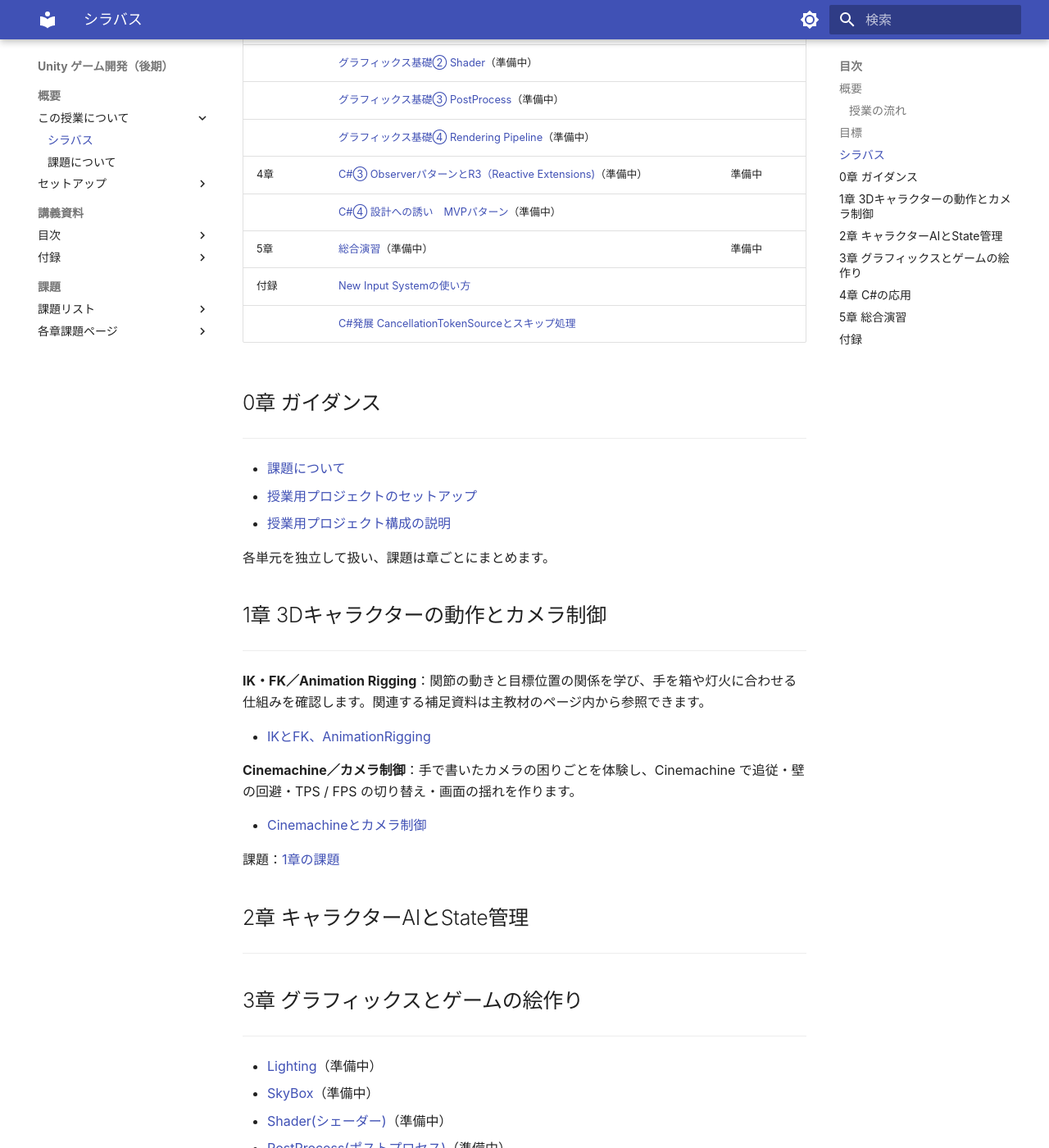
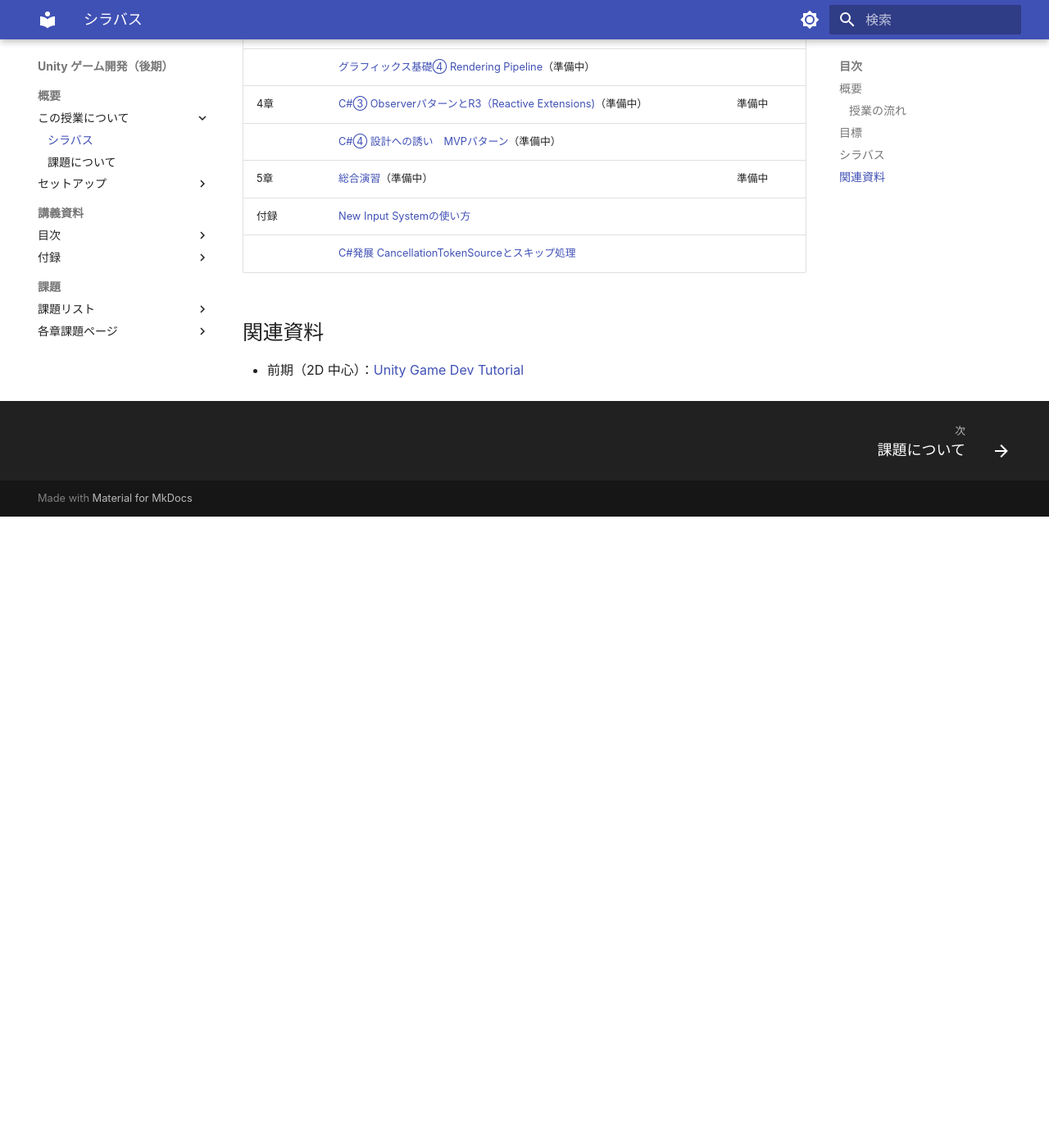
Before and after one commit to M-634/unity-game-dev-advance-docs.github.io, an MkDocs documentation site: the page built from docs/lessons/index.md, in a window 1280 px wide and 1400 px high, scrolled down 1415 px. Shown: the whole window at 82% size. Built offline with MkDocs 1.6.1 and Material for MkDocs 9.7.7, drawn with Linux system fonts in a browser that asks for light colours; a script that is not in the unit is left out; after the commit the page ends 2045 px from its top, so only the background shows below that; some of the changed text lies outside the part shown.

Commit message:
fix index.md

```diff
--- a/docs/lessons/index.md
+++ b/docs/lessons/index.md
@@ -8,18 +8,12 @@
 
 #### 授業の流れ
 
-1. 各章の授業の目的の確認
-2. 講義
-3. 課題
+1. 講義
+2. 課題演習と質疑応答時間
 
-の順で行っていく。最後の課題は授業時間内でも取り組める時間を設けます。
+の順で行っていく。課題については以下の資料を確認してください
 
-課題の提出については、授業中に先生に直接見せるか、次の授業前までに授業用のslack チャンネルで報告してください。＊提出指定がないものもあります。
-
-- 課題の決まり：[課題について](problems/index.md)
-- 前期（2D 中心）：[Unity Game Dev Tutorial](https://app.notion.com/p/unity-game-dev-tutorial-32f9854442bc8008861cdee72b6597ec)
-- 授業用プロジェクト：[https://github.com/M-634/unity-game-dev-advance](https://github.com/M-634/unity-game-dev-advance)
-- 使用バージョン：Unity 6000.3.19f1 / URP 17.3
+- [課題について](problems/index.md)
 
 ## 目標
 
@@ -50,55 +47,6 @@
 | 付録 | [New Input Systemの使い方](appendix/input-system.md) | |
 | | [C#発展 CancellationTokenSourceとスキップ処理](appendix/unitask.md) | |
 
-## 0章 ガイダンス
+## 関連資料
 
----
-
-- [課題について](problems/index.md)
-- [授業用プロジェクトのセットアップ](s0-guidance/setup.md)
-- [授業用プロジェクト構成の説明](s0-guidance/project-structure.md)
-
-各単元を独立して扱い、課題は章ごとにまとめます。
-
-## 1章 3Dキャラクターの動作とカメラ制御
-
----
-
-**IK・FK／Animation Rigging**：関節の動きと目標位置の関係を学び、手を箱や灯火に合わせる仕組みを確認します。関連する補足資料は主教材のページ内から参照できます。
-
-- [IKとFK、AnimationRigging](s1-character-camera/ik-fk.md)
-
-**Cinemachine／カメラ制御**：手で書いたカメラの困りごとを体験し、Cinemachine で追従・壁の回避・TPS / FPS の切り替え・画面の揺れを作ります。
-
-- [Cinemachineとカメラ制御](s1-character-camera/cinemachine.md)
-
-課題：[1章の課題](problems/s1/index.md)
-
-## 2章 キャラクターAIとState管理
-
----
-
-## 3章 グラフィックスとゲームの絵作り
-
----
-
-- [Lighting](s3-graphics/lighting.md)（準備中）
-- [SkyBox](s3-graphics/skybox.md)（準備中）
-- [Shader(シェーダー)](s3-graphics/shader.md)（準備中）
-- [PostProcess(ポストプロセス)](s3-graphics/postprocess.md)（準備中）
-- [SRP(Scriptable Render Pipeline)](s3-graphics/srp.md)（準備中）
-
-## 4章 C#の応用
-
----
-
-## 5章 総合演習
-
----
-
-## 付録
-
----
-
-- [New Input Systemの使い方](appendix/input-system.md)
-- [C#発展 CancellationTokenSourceとスキップ処理](appendix/unitask.md)
+- 前期（2D 中心）：[Unity Game Dev Tutorial](https://app.notion.com/p/unity-game-dev-tutorial-32f9854442bc8008861cdee72b6597ec)
```
Also changed, not shown: other parts of docs/lessons/index.md (+4 -1 lines).
